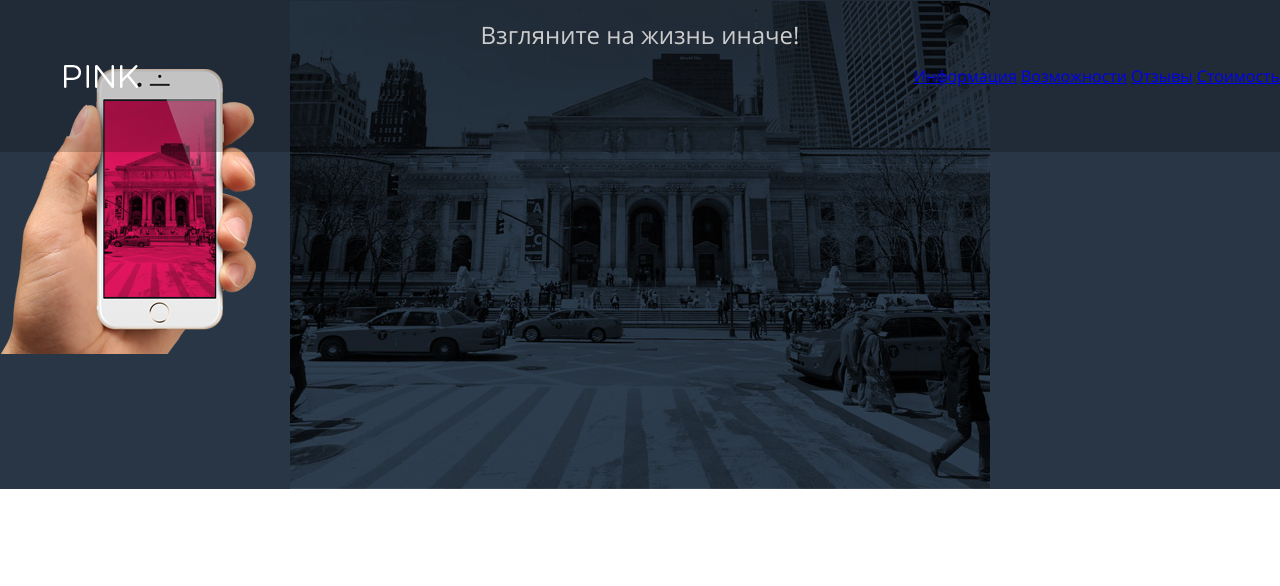
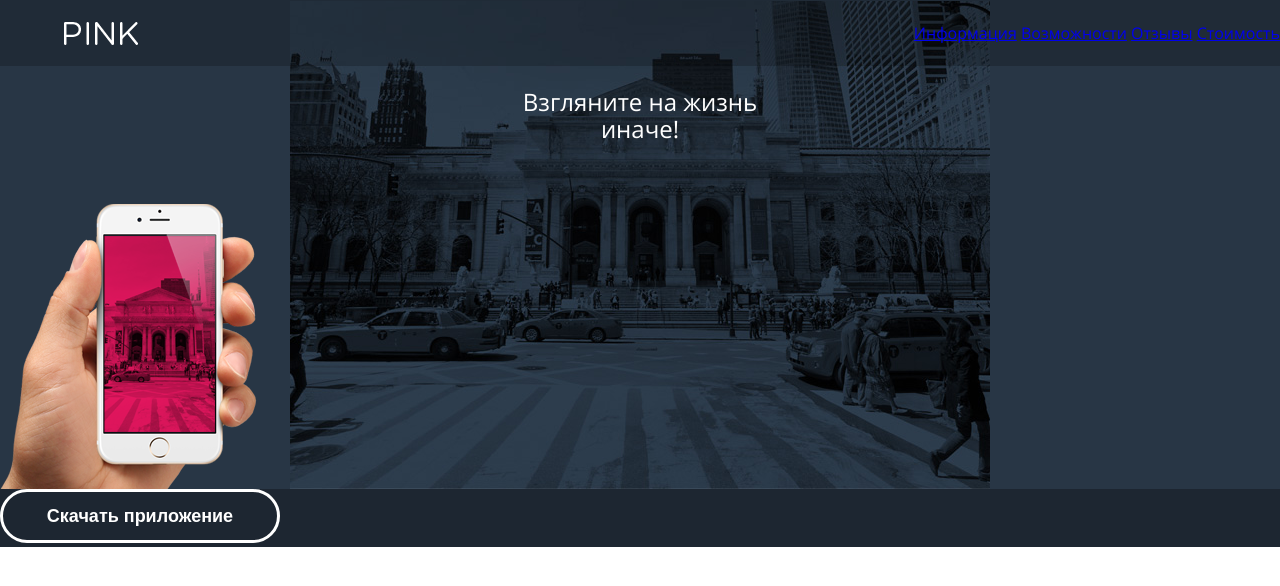
Before and after one commit to ilyamakey/pink, a website: page index.html in a window 1280 px wide. Drawn offline with Linux system fonts and the light colour scheme.

Commit message:
section 3 in progress

```diff
--- /dev/null
+++ b/components/download.less
@@ -0,0 +1,8 @@
+.download {
+  display: flex;
+  flex-direction: column;
+  background-color: @dark;
+  color: @white;
+
+
+}
--- /dev/null
+++ b/components/download__app.less
@@ -0,0 +1,13 @@
+.download__app {
+  width: 280px;
+  border: 3px solid @white;
+  border-radius: 50px;
+  padding: 15px 30px;
+  outline: 0;
+  background-color: transparent;
+  color: @white;
+  font-size: 18px;
+  line-height: 18px;
+  font-weight: bold;
+
+}
--- /dev/null
+++ b/components/download__social.less
@@ -0,0 +1,5 @@
+.download__social {
+  padding: 1px;
+  margin: 1px;
+  list-style: none;
+}
--- a/components/header.less
+++ b/components/header.less
@@ -2,6 +2,7 @@
   display: flex;
   position: absolute;
   width: 100%;
+  height: 66px;
   background-color: rgba(0,0,0,0.2);
   align-items: center;
   justify-content: space-between;
--- a/components/main.less
+++ b/components/main.less
@@ -7,6 +7,9 @@
 @import "promo";
 @import "promo__title";
 @import "promo__hand";
+@import "download";
+@import "download__app";
+@import "download__social";
 
 @font-face {
   font-family: OpenSans;
--- a/components/promo.less
+++ b/components/promo.less
@@ -1,4 +1,7 @@
 .promo {
+  display: flex;
+  justify-content: flex-end;
+  flex-direction: column;
   height: 488px;
   padding-top: 1px;
   background: url("../img/background-1@1x.jpg") no-repeat @dark-blue center;
--- a/components/promo__title.less
+++ b/components/promo__title.less
@@ -1,9 +1,13 @@
 .promo__title {
-  display: flex;
-  justify-content: center;
+  width: 250px;
+  margin-top: 20px;
+  margin-bottom: 60px;
+  align-self: center;
+  text-align: center;
   h2 {
     color: @white;
     font-size: 24px;
-    font-weight: 100;
+    margin: 0;
+    font-weight: 200;
   }
 }
--- a/index.html
+++ b/index.html
@@ -24,6 +24,15 @@
     </section>
     <div class="promo__hand"></div>
 </article>
+<section class="download">
+    <button class="download__app" type="button">Скачать приложение</button>
+    <ul class="download__social">
+        <li><a href="#"></a></li>
+        <li><a href="#"></a></li>
+        <li><a href="#"></a></li>
+    </ul>
+    <div class="download__infotext"></div>
+</section>
 
 <script src="build/main.js"></script>
 </body>
```
Also changed, not shown: build/main.css.
